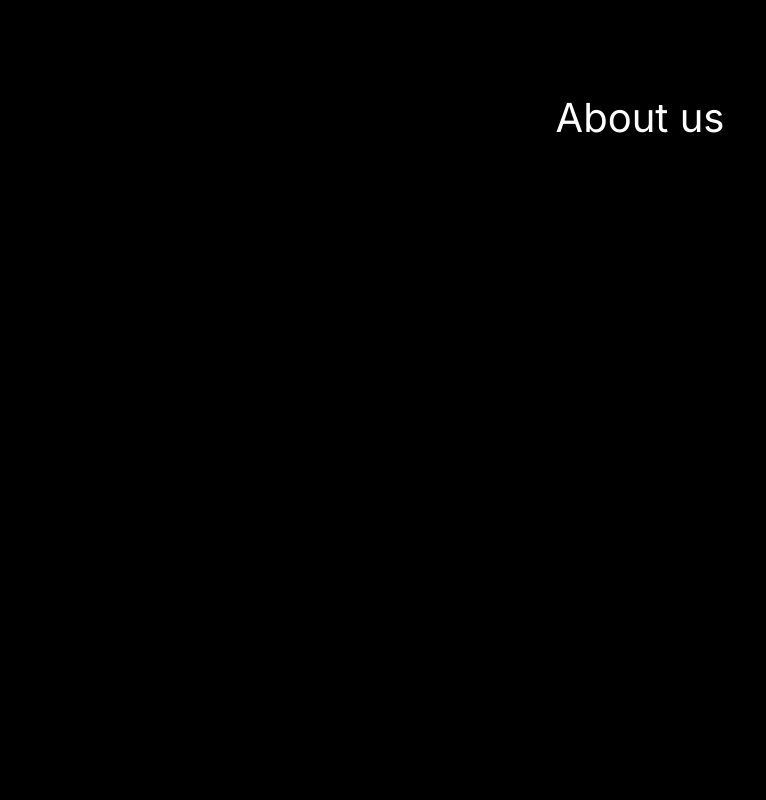
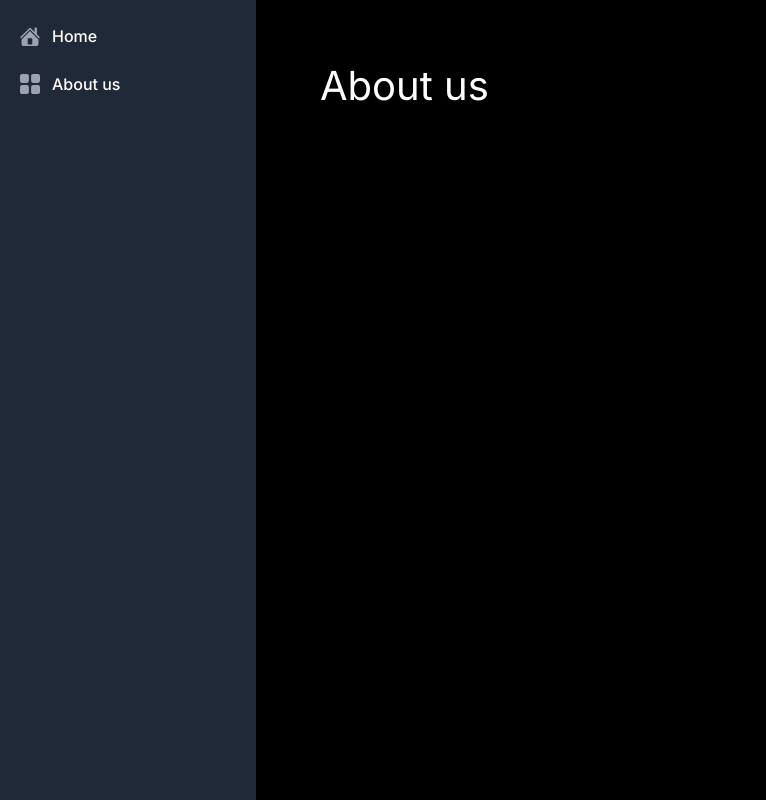
Before and after one commit to SheepTheWeeb/eve-ore-lickers, a Next.js app: page /about in a window 1280 px wide. Shown: the whole page, without its empty margins (0-766 px from the left). Built offline with nearby package versions, Linux system fonts and the light colour scheme.

Commit message:
fixed navigation bar

```diff
--- a/package.json
+++ b/package.json
@@ -11,10 +11,13 @@
   "dependencies": {
     "@contentful/rich-text-html-renderer": "^16.3.0",
     "contentful": "^10.6.16",
+    "flowbite": "^2.2.1",
+    "flowbite-react": "^0.7.2",
     "next": "14.0.4",
     "react": "^18",
     "react-dom": "^18",
-    "react-query": "^3.39.3"
+    "react-query": "^3.39.3",
+    "zustand": "^4.4.7"
   },
   "devDependencies": {
     "@types/node": "^20",
--- a/src/app/about/page.tsx
+++ b/src/app/about/page.tsx
@@ -1,9 +1,9 @@
 export default function About() {
   return (
-    <main className="flex flex-col items-center p-24">
+    <main className="flex flex-col">
       <div className="pb-5">
         <h1>About us</h1>
       </div>
     </main>
-  )
+  );
 }
--- a/src/app/globals.css
+++ b/src/app/globals.css
@@ -48,13 +48,13 @@ h6 {
   line-height: 1.75rem;
 }
 
-ul {
+.content ul {
   list-style: disc;
   padding: 5px;
   margin: 15px;
 }
 
-ol {
+.content ol {
   list-style: decimal;
   padding: 5px;
   margin: 15px;
--- a/src/app/layout.tsx
+++ b/src/app/layout.tsx
@@ -3,6 +3,7 @@ import { Inter } from "next/font/google";
 import "./globals.css";
 import React from "react";
 import { Provider } from "@/utils/providers";
+import Header from "@/components/header/header";
 
 const inter = Inter({ subsets: ["latin"] });
 
@@ -17,10 +18,13 @@ export default function RootLayout({
   readonly children: React.ReactNode;
 }) {
   return (
-    <html lang="en">
-      <body className={inter.className}>
-        <Provider>{children}</Provider>
-      </body>
+    <html lang="en" className="dark">
+      <Provider>
+        <body className={inter.className}>
+          <Header />
+          <div className="p-16 sm:ml-64">{children}</div>
+        </body>
+      </Provider>
     </html>
   );
 }
--- a/src/app/page.tsx
+++ b/src/app/page.tsx
@@ -7,7 +7,7 @@ export default function Home() {
   const { data, isLoading } = HomeController().useHomePageContent();
 
   return (
-    <main className="flex flex-col items-center p-24">
+    <main className="flex flex-col">
       {isLoading || !data ? (
         <p>Loading...</p>
       ) : (
@@ -16,7 +16,10 @@ export default function Home() {
             <h1>{data.title}</h1>
           </div>
           <div className="leading-[2em] mb-10">
-            <p dangerouslySetInnerHTML={{ __html: data.homeText }} />
+            <p
+              className="content"
+              dangerouslySetInnerHTML={{ __html: data.homeText }}
+            />
           </div>
           <div className="flex justify-center">
             <Image
--- /dev/null
+++ b/src/components/header/header.tsx
@@ -0,0 +1,102 @@
+"use client";
+
+import { useUIStore } from "@/store/uiStore";
+import Link from "next/link";
+import { useEffect, useRef } from "react";
+
+function useClickOutside(ref: any, onClickOutside: Function) {
+  useEffect(() => {
+    function handleClickOutside(event: any) {
+      if (ref.current && !ref.current.contains(event.target)) {
+        onClickOutside();
+      }
+    }
+    document.addEventListener("mousedown", handleClickOutside);
+    return () => {
+      document.removeEventListener("mousedown", handleClickOutside);
+    };
+  }, [ref, onClickOutside]);
+}
+
+export default function Header() {
+  const { isNavigationOpen, openNavigation, closeNavigation } = useUIStore();
+  const navigationMenu = useRef<HTMLInputElement>(null);
+  useClickOutside(navigationMenu, () => {
+    closeNavigation();
+  });
+
+  return (
+    <div>
+      <button
+        onClick={openNavigation}
+        aria-controls="navigation-menu"
+        type="button"
+        className="inline-flex items-center p-2 mt-2 ms-3 text-sm rounded-lg sm:hidden focus:outline-none focus:ring-2 text-gray-400 hover:bg-gray-700 focus:ring-gray-600"
+      >
+        <span className="sr-only">Open sidebar</span>
+        <svg
+          className="w-6 h-6"
+          aria-hidden="true"
+          fill="currentColor"
+          viewBox="0 0 20 20"
+          xmlns="http://www.w3.org/2000/svg"
+        >
+          <path
+            clipRule="evenodd"
+            fillRule="evenodd"
+            d="M2 4.75A.75.75 0 012.75 4h14.5a.75.75 0 010 1.5H2.75A.75.75 0 012 4.75zm0 10.5a.75.75 0 01.75-.75h7.5a.75.75 0 010 1.5h-7.5a.75.75 0 01-.75-.75zM2 10a.75.75 0 01.75-.75h14.5a.75.75 0 010 1.5H2.75A.75.75 0 012 10z"
+          ></path>
+        </svg>
+      </button>
+
+      <aside
+        ref={navigationMenu}
+        className={`fixed top-0 left-0 z-40 w-64 h-screen transition-transform ${
+          isNavigationOpen ? "" : "-translate-x-full"
+        } sm:translate-x-0`}
+        aria-label="Sidebar"
+      >
+        <div className="h-full px-3 py-4 overflow-y-auto bg-gray-800">
+          <ul className="space-y-2 font-medium">
+            <li>
+              <Link
+                href="/"
+                className="flex items-center p-2 rounded-lg text-white hover:bg-gray-700 group"
+                onClick={closeNavigation}
+              >
+                <svg
+                  className="w-5 h-5 transition duration-75 text-gray-400 group-hover:text-white"
+                  xmlns="http://www.w3.org/2000/svg"
+                  aria-hidden="true"
+                  fill="currentColor"
+                  viewBox="0 0 26 26"
+                >
+                  <path d="M 20 2.03125 C 19.449219 2.03125 19 2.480469 19 3.03125 L 19 7.8125 L 13.71875 2.53125 C 13.328125 2.140625 12.671875 2.140625 12.28125 2.53125 L 0.5625 14.28125 C 0.171875 14.671875 0.171875 15.296875 0.5625 15.6875 C 0.953125 16.078125 1.578125 16.078125 1.96875 15.6875 L 13 4.65625 L 24.0625 15.71875 C 24.257813 15.914063 24.523438 16.03125 24.78125 16.03125 C 25.039063 16.03125 25.273438 15.914063 25.46875 15.71875 C 25.859375 15.328125 25.859375 14.703125 25.46875 14.3125 L 22 10.84375 L 22 3.03125 C 22 2.480469 21.550781 2.03125 21 2.03125 Z M 13 6.5 L 2 17.5 L 2 23 C 2 24.65625 3.34375 26 5 26 L 21 26 C 22.65625 26 24 24.65625 24 23 L 24 17.5 Z M 11 16 L 15 16 C 15.550781 16 16 16.449219 16 17 L 16 23 C 16 23.550781 15.550781 24 15 24 L 11 24 C 10.449219 24 10 23.550781 10 23 L 10 17 C 10 16.449219 10.449219 16 11 16 Z"></path>
+                </svg>
+                <span className="ms-3">Home</span>
+              </Link>
+            </li>
+            <li>
+              <Link
+                href="/about"
+                className="flex items-center p-2 rounded-lg text-white hover:bg-gray-700 group"
+                onClick={closeNavigation}
+              >
+                <svg
+                  className="flex-shrink-0 w-5 h-5 transition duration-75 text-gray-400 group-hover:text-white"
+                  aria-hidden="true"
+                  xmlns="http://www.w3.org/2000/svg"
+                  fill="currentColor"
+                  viewBox="0 0 18 18"
+                >
+                  <path d="M6.143 0H1.857A1.857 1.857 0 0 0 0 1.857v4.286C0 7.169.831 8 1.857 8h4.286A1.857 1.857 0 0 0 8 6.143V1.857A1.857 1.857 0 0 0 6.143 0Zm10 0h-4.286A1.857 1.857 0 0 0 10 1.857v4.286C10 7.169 10.831 8 11.857 8h4.286A1.857 1.857 0 0 0 18 6.143V1.857A1.857 1.857 0 0 0 16.143 0Zm-10 10H1.857A1.857 1.857 0 0 0 0 11.857v4.286C0 17.169.831 18 1.857 18h4.286A1.857 1.857 0 0 0 8 16.143v-4.286A1.857 1.857 0 0 0 6.143 10Zm10 0h-4.286A1.857 1.857 0 0 0 10 11.857v4.286c0 1.026.831 1.857 1.857 1.857h4.286A1.857 1.857 0 0 0 18 16.143v-4.286A1.857 1.857 0 0 0 16.143 10Z" />
+                </svg>
+                <span className="flex-1 ms-3 whitespace-nowrap">About us</span>
+              </Link>
+            </li>
+          </ul>
+        </div>
+      </aside>
+    </div>
+  );
+}
--- /dev/null
+++ b/src/store/uiStore.ts
@@ -0,0 +1,22 @@
+import { create } from "zustand";
+
+interface UIStore {
+  isNavigationOpen: boolean;
+  openNavigation: () => void;
+  closeNavigation: () => void;
+  toggleNavigation: () => void;
+}
+
+const initialState = {
+  isNavigationOpen: false,
+};
+
+const useUIStore = create<UIStore>()((set) => ({
+  ...initialState,
+  openNavigation: () => set(() => ({ isNavigationOpen: true })),
+  closeNavigation: () => set(() => ({ isNavigationOpen: false })),
+  toggleNavigation: () =>
+    set((state) => ({ isNavigationOpen: !state.isNavigationOpen })),
+}));
+
+export { useUIStore };
--- a/tailwind.config.ts
+++ b/tailwind.config.ts
@@ -1,20 +1,22 @@
-import type { Config } from 'tailwindcss'
+import type { Config } from "tailwindcss";
 
 const config: Config = {
   content: [
-    './src/pages/**/*.{js,ts,jsx,tsx,mdx}',
-    './src/components/**/*.{js,ts,jsx,tsx,mdx}',
-    './src/app/**/*.{js,ts,jsx,tsx,mdx}',
+    "./node_modules/flowbite-react/lib/**/*.js",
+    "./src/pages/**/*.{js,ts,jsx,tsx,mdx}",
+    "./src/components/**/*.{js,ts,jsx,tsx,mdx}",
+    "./src/app/**/*.{js,ts,jsx,tsx,mdx}",
   ],
   theme: {
     extend: {
       backgroundImage: {
-        'gradient-radial': 'radial-gradient(var(--tw-gradient-stops))',
-        'gradient-conic':
-          'conic-gradient(from 180deg at 50% 50%, var(--tw-gradient-stops))',
+        "gradient-radial": "radial-gradient(var(--tw-gradient-stops))",
+        "gradient-conic":
+          "conic-gradient(from 180deg at 50% 50%, var(--tw-gradient-stops))",
       },
     },
   },
-  plugins: [],
-}
-export default config
+  plugins: [require("flowbite/plugin")],
+  darkMode: "class",
+};
+export default config;
```
Also changed, not shown: 1 other file (tests, documents, lock files or other folders).
